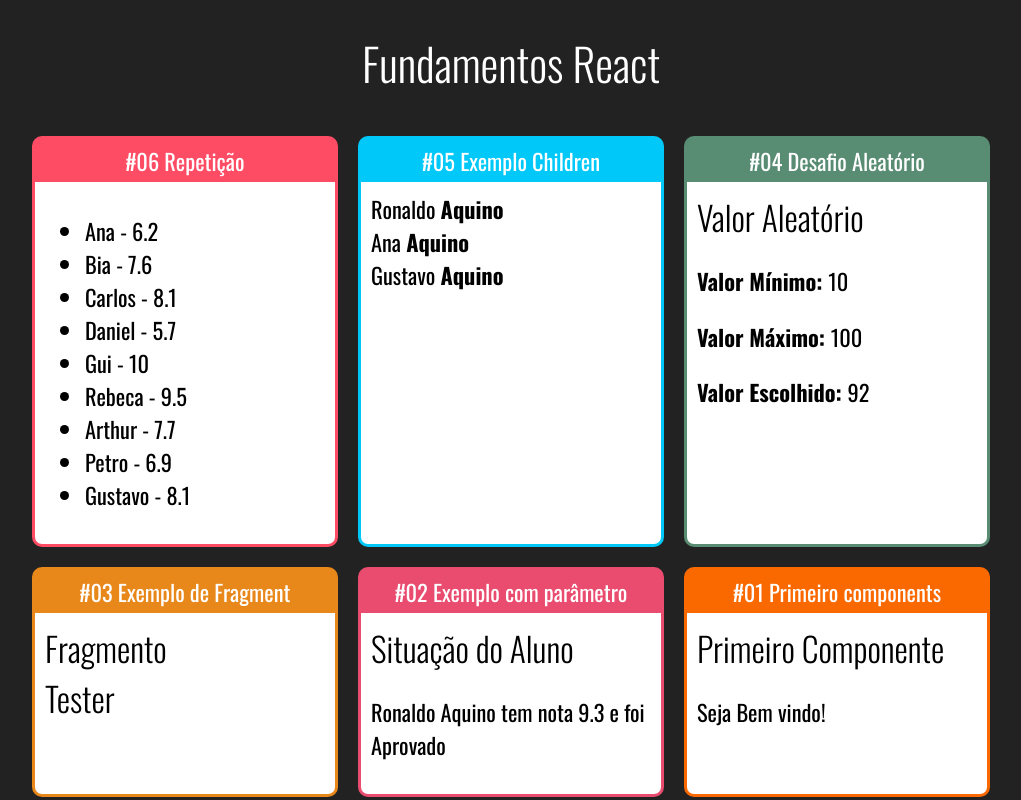
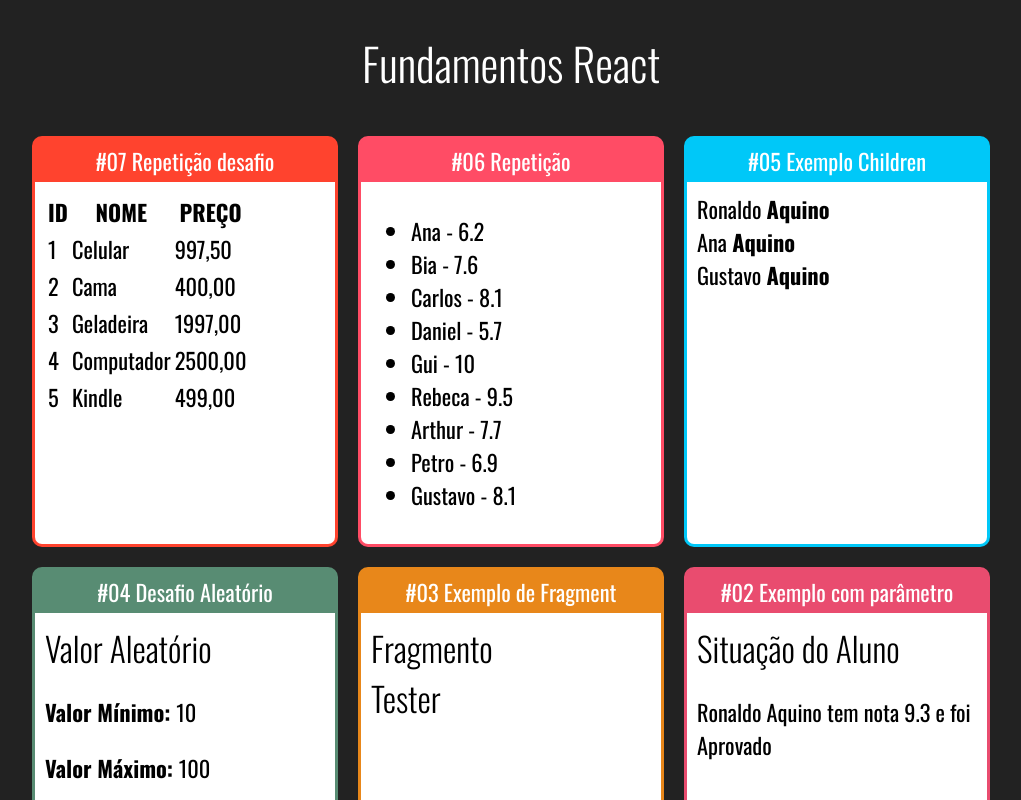
Before and after one commit to ronaldo-aquino/react-fundamentos, a React (Create React App) app: page / in a window 1280 px wide. Shown: the top 800 px of the page, without its empty margins (129-1150 px from the left). Built offline with nearby package versions, Linux system fonts and the light colour scheme.

Commit message:
Desafio repetição

```diff
--- a/src/App.js
+++ b/src/App.js
@@ -7,12 +7,17 @@ import FamiliaMembro from "./components/basicos/FamiliaMembro";
 import "./App.css";
 import Familia from "./components/basicos/Familia";
 import ListaAlunos from "./components/repeticao/ListaAlunos";
+import TabelaProdutos from "./components/repeticao/TabelaProdutos";
 
 const App = () => {
   return (
     <>
       <h1 className="title-component-app">Fundamentos React</h1>
       <div className="cards">
+      <Card title="#07 Repetição desafio" color="#FF432E">
+          <TabelaProdutos />
+        </Card>
+
         <Card title="#06 Repetição" color="#FF4C65">
           <ListaAlunos />
         </Card>
--- /dev/null
+++ b/src/components/repeticao/TabelaProdutos.js
@@ -0,0 +1,26 @@
+import dataProdutos from "../../data/tabelaProdutos";
+
+const TabelaProdutos = () => {
+  return (
+    <table>
+      <thead>
+        <tr>
+          <th>ID</th>
+          <th>NOME</th>
+          <th>PREÇO</th>
+        </tr>
+      </thead>
+      <tbody>
+        {dataProdutos.map((produto) => (
+          <tr key={produto.id}>
+            <td>{produto.id}</td>
+            <td>{produto.nome}</td>
+            <td>{produto.preco.toFixed(2).replace(".", ",")}</td>
+          </tr>
+        ))}
+      </tbody>
+    </table>
+  );
+};
+
+export default TabelaProdutos;
--- /dev/null
+++ b/src/data/tabelaProdutos.js
@@ -0,0 +1,9 @@
+const dataProdutos = [
+  {id: 1, nome: "Celular", preco: 997.50},
+  {id: 2, nome: "Cama", preco: 400},
+  {id: 3, nome: "Geladeira", preco: 1997},
+  {id: 4, nome: "Computador", preco: 2500},
+  {id: 5, nome: "Kindle", preco: 499},
+];
+
+export default dataProdutos;
```
Also changed, not shown: 1 other file (tests, documents, lock files or other folders).
